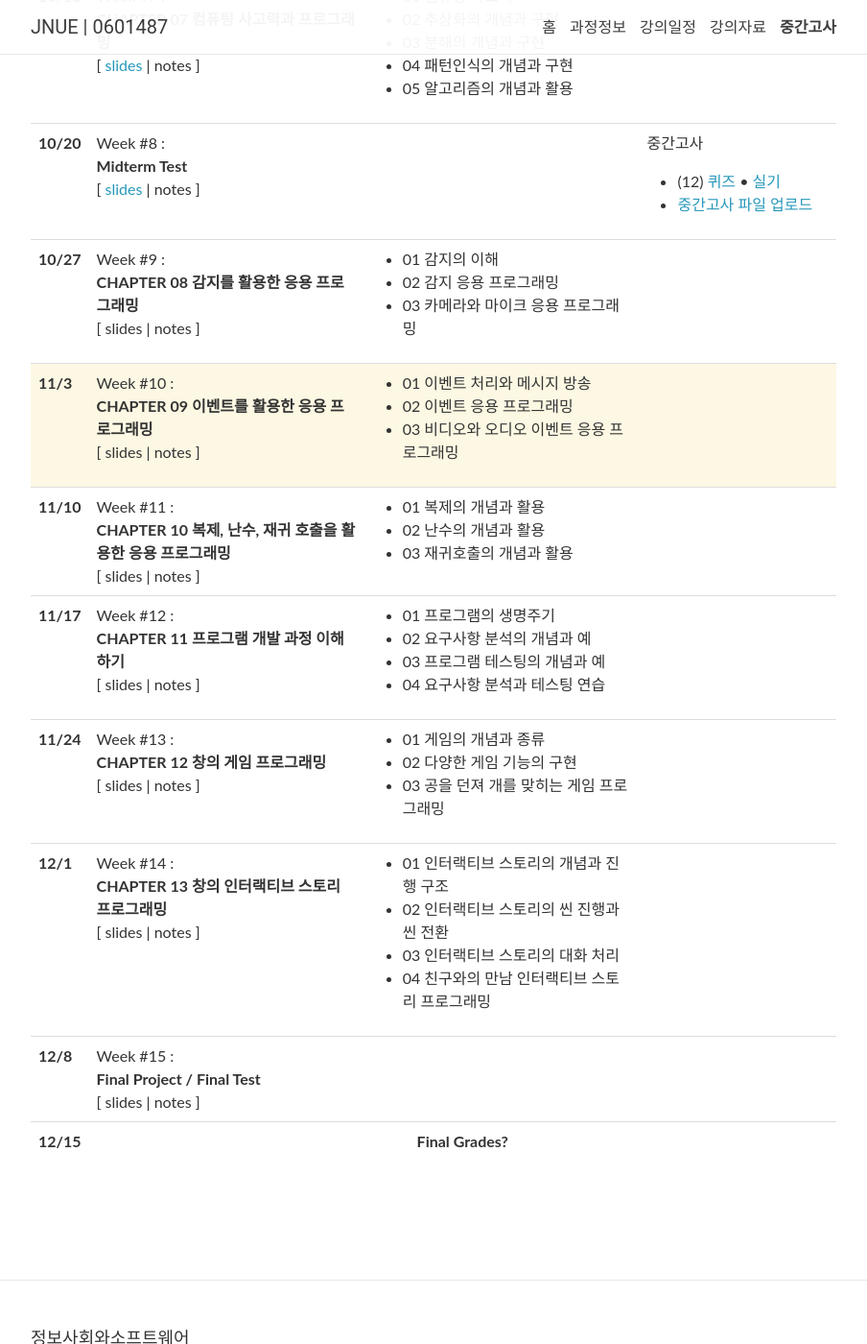
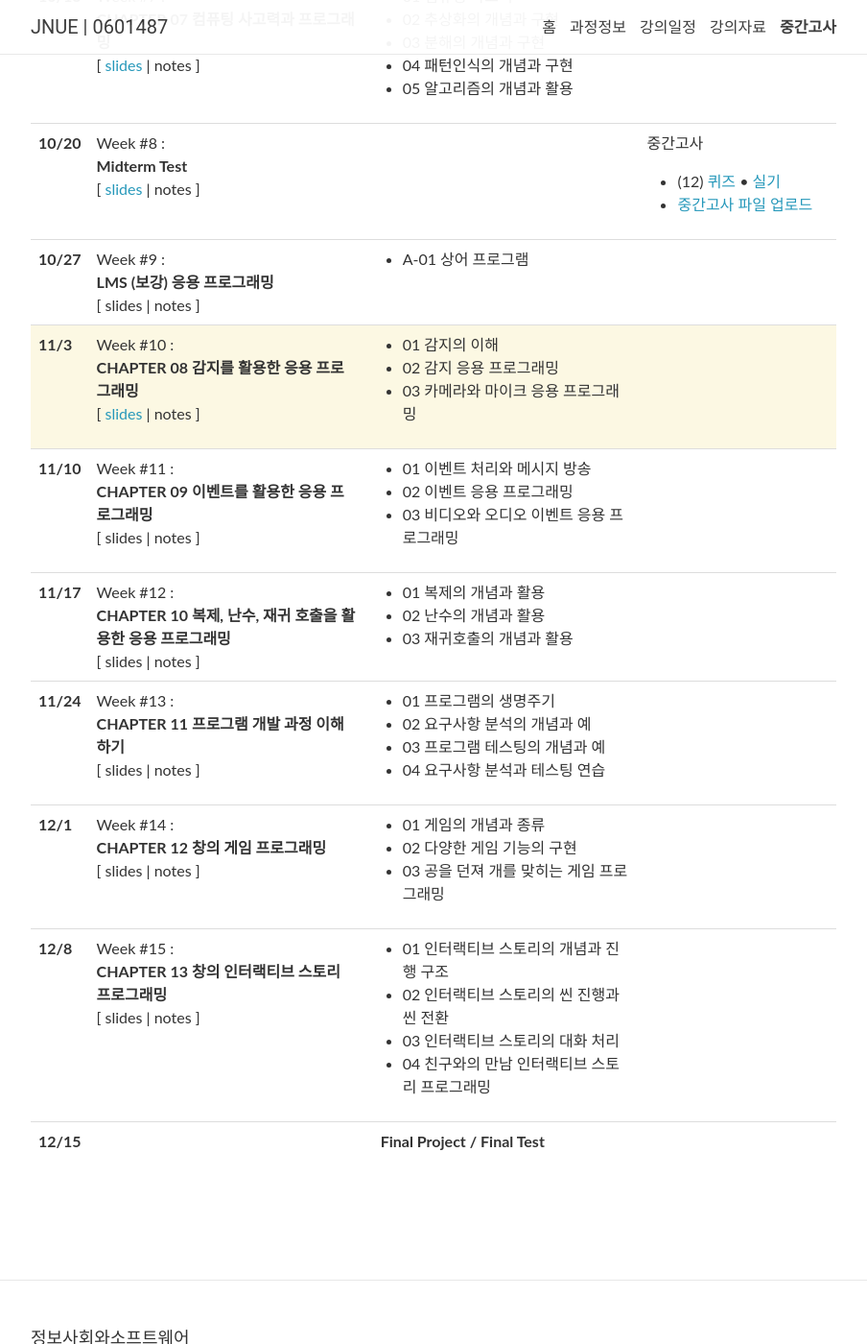
Before and after one commit to 2023-aaronkr/jnue-iss, a Jekyll site: the page built from _pages/lectures.md, in a window 1280 px wide and 1400 px high, scrolled down 964 px. Shown: the whole window at 96% size, without its empty margins (188-1092 px from the left). Built offline with Jekyll 4.4.1, drawn with Linux system fonts in a browser that asks for light colours; nearby versions of some CDN libraries; comment, search, counter and statistics services are not loaded.

Commit message:
Update lectures.yml

```diff
--- a/_data/lectures.yml
+++ b/_data/lectures.yml
@@ -100,16 +100,25 @@
 - date: 10/27
   week: 9
   title: >
+    <strong>LMS (보강) 응용 프로그래밍</strong>
+  slides:
+  readings:
+    - A-01 상어 프로그램
+  logistics:
+
+- date: 11/3
+  week: 10
+  title: >
     <strong>CHAPTER 08 감지를 활용한 응용 프로그래밍</strong>
-  slides:
+  slides: "https://docs.google.com/presentation/d/1pnpH_07rxCEokS3BK7eMGhr_4RtlFb73NtGXgYQw8gM/edit?usp=sharing"
   readings:
     - 01 감지의 이해
     - 02 감지 응용 프로그래밍
     - 03 카메라와 마이크 응용 프로그래밍
   logistics:
 
-- date: 11/3
-  week: 10
+- date: 11/10
+  week: 11
   title: >
     <strong>CHAPTER 09 이벤트를 활용한 응용 프로그래밍</strong>
   slides:
@@ -119,8 +128,8 @@
     - 03 비디오와 오디오 이벤트 응용 프로그래밍
   logistics:
 
-- date: 11/10
-  week: 11
+- date: 11/17
+  week: 12
   title: >
     <strong>CHAPTER 10 복제, 난수, 재귀 호출을 활용한 응용 프로그래밍</strong>
   slides:
@@ -130,8 +139,8 @@
     - 03 재귀호출의 개념과 활용
   logistics:
 
-- date: 11/17
-  week: 12
+- date: 11/24
+  week: 13
   title: >
     <strong>CHAPTER 11 프로그램 개발 과정 이해하기</strong>
   slides:
@@ -142,8 +151,8 @@
     - 04 요구사항 분석과 테스팅 연습
   logistics:
 
-- date: 11/24
-  week: 13
+- date: 12/1
+  week: 14
   title: >
     <strong>CHAPTER 12 창의 게임 프로그래밍</strong>
   slides:
@@ -153,8 +162,8 @@
     - 03 공을 던져 개를 맞히는 게임 프로그래밍
   logistics:
 
-- date: 12/1
-  week: 14
+- date: 12/8
+  week: 15
   title: >
     <strong>CHAPTER 13 창의 인터랙티브 스토리 프로그래밍</strong>
   slides:
@@ -165,15 +174,10 @@
     - 04 친구와의 만남 인터랙티브 스토리 프로그래밍
   logistics:
 
-- date: 12/8
+- date: 12/15
   week: 15
   title: >
     <strong>Final Project / Final Test</strong>
   slides:
   readings:
   logistics:
-
-- date: 12/15
-  week: 16
-  title: >
-    <strong>Final Grades?</strong>
```
